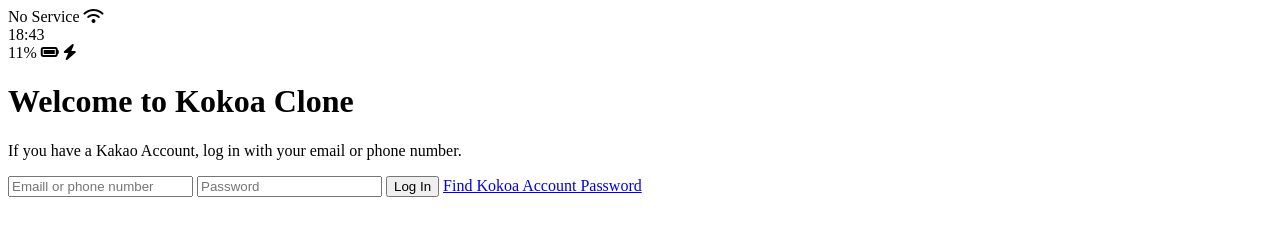
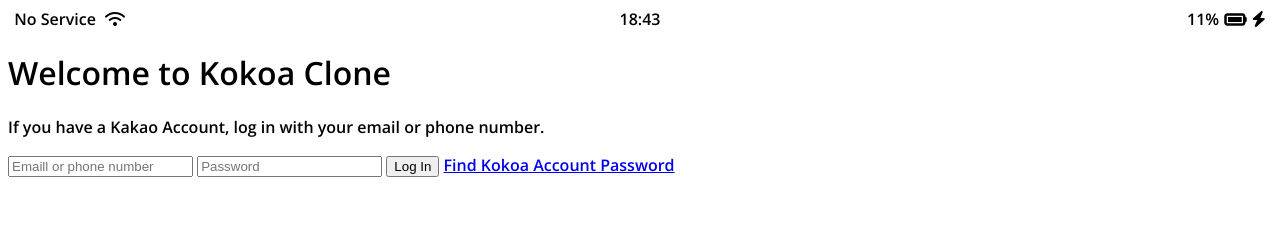
Before and after one commit to leeact123/kokoa-clone-2022, a plain HTML site: page index.html in a window 1280 px wide. Drawn offline with nearby package versions, Linux system fonts and the light colour scheme.

Commit message:
Update index.html

```diff
--- a/index.html
+++ b/index.html
@@ -2,6 +2,7 @@
 <html lang="en">
 
 <head>
+    <link rel="stylesheet" href="css/styles.css" />
     <meta charset="UTF-8">
     <meta name="viewport" content="width=device-width, initial-scale=1.0">
     <title>Welcome to Kokoa Clone</title>
@@ -9,16 +10,16 @@
 
 <body>
     <div class="status-bar">
-        <div class="statuus-bar__column">
+        <div class="status-bar__column">
             <span>No Service</span>
             <i class="fas fa-wifi"></i>
         </div>
-        <div class="statuus-bar__column">
+        <div class="status-bar__column">
             <span>18:43</span>
         </div>
-        <div class="statuus-bar__column">
+        <div class="status-bar__column">
             <span>11%</span>
-            <i class="fas fa-battery-full"></i>
+            <i class="fas fa-battery-full fa-lg"></i>
             <i class="fas fa-bolt"></i>
         </div>
     </div>
```
